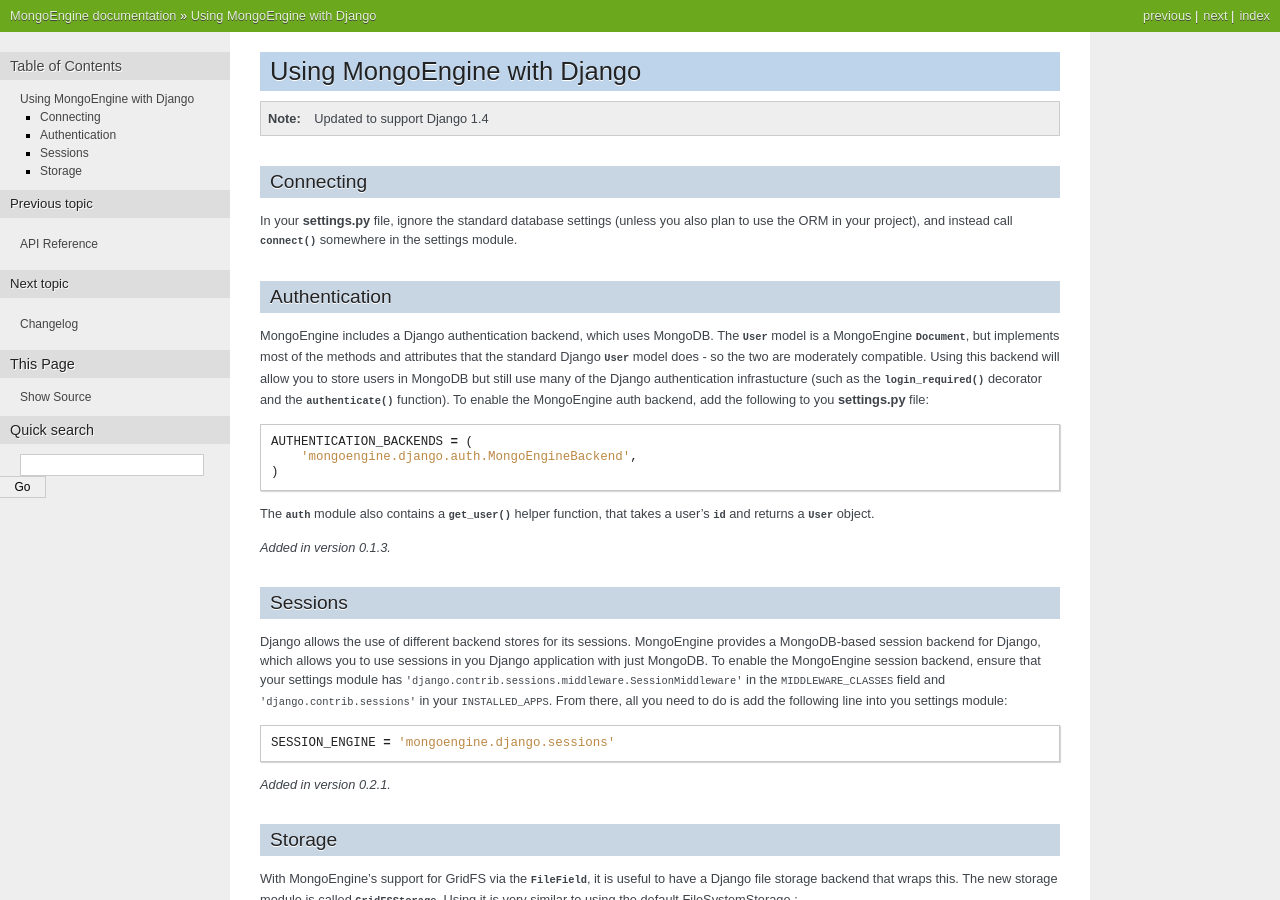
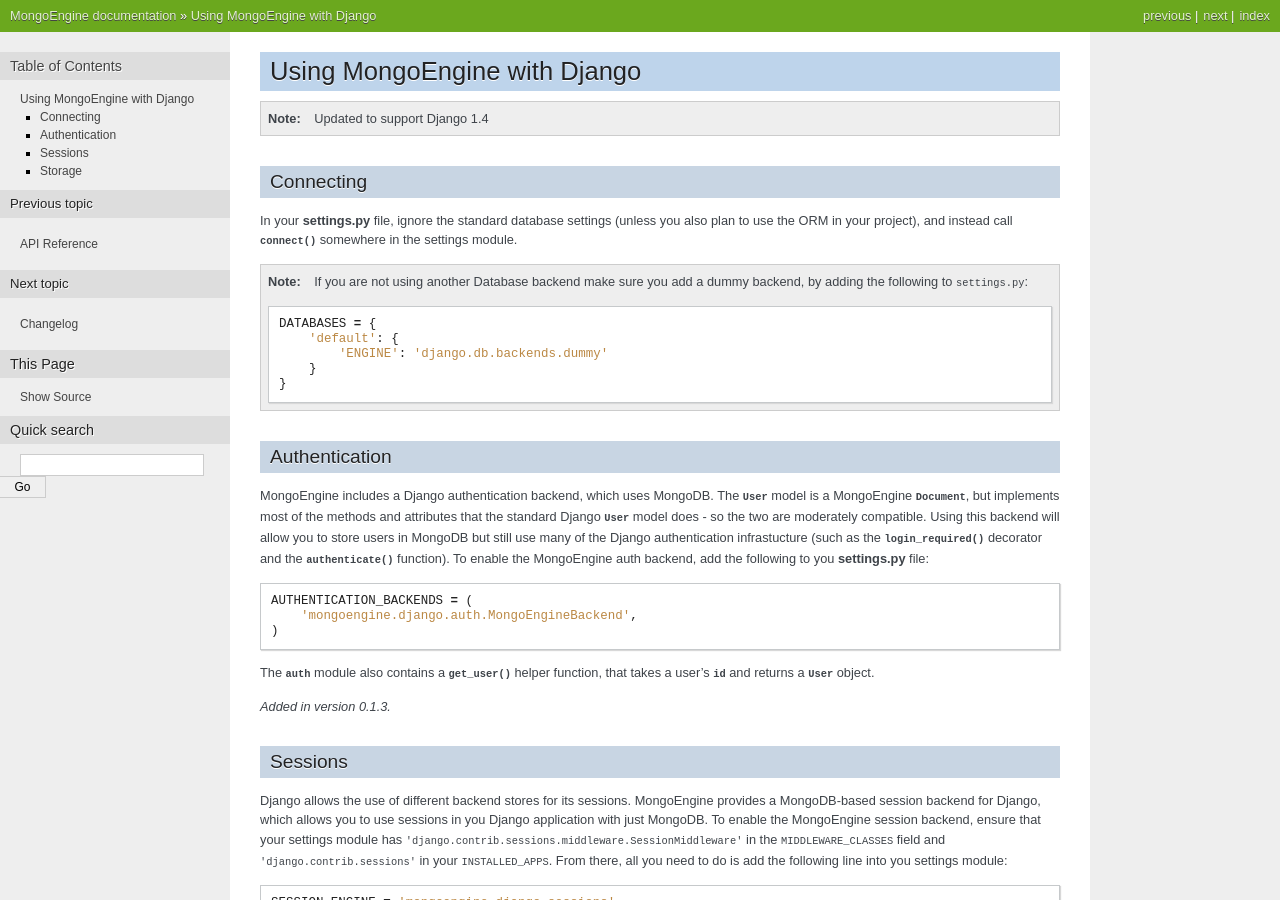
Before and after one commit to MongoEngine/mongoengine, a Sphinx documentation site: the page built from docs/django.rst, in a window 1280 px wide and 900 px high. Built offline with Sphinx 7.4.7, drawn with Linux system fonts in a browser that asks for light colours; the version number could not be read and is left out.

Commit message:
Documentation fix explaining adding a dummy backend for django (#172)

```diff
--- a/docs/django.rst
+++ b/docs/django.rst
@@ -9,6 +9,16 @@ Connecting
 In your **settings.py** file, ignore the standard database settings (unless you
 also plan to use the ORM in your project), and instead call
 :func:`~mongoengine.connect` somewhere in the settings module.
+
+.. note ::
+   If you are not using another Database backend make sure you add  a dummy
+   backend, by adding the following to ``settings.py``::
+
+        DATABASES = {
+            'default': {
+                'ENGINE': 'django.db.backends.dummy'
+            }
+        }
 
 Authentication
 ==============
```
